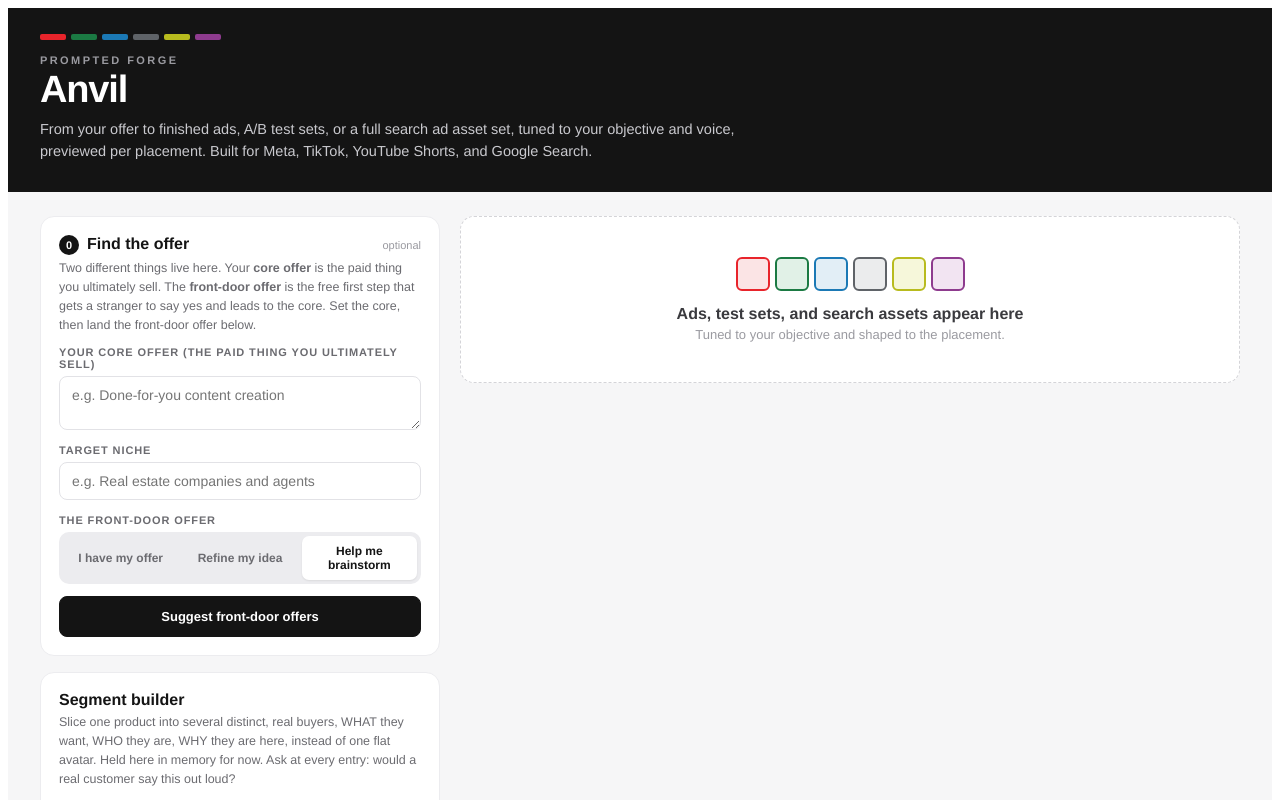
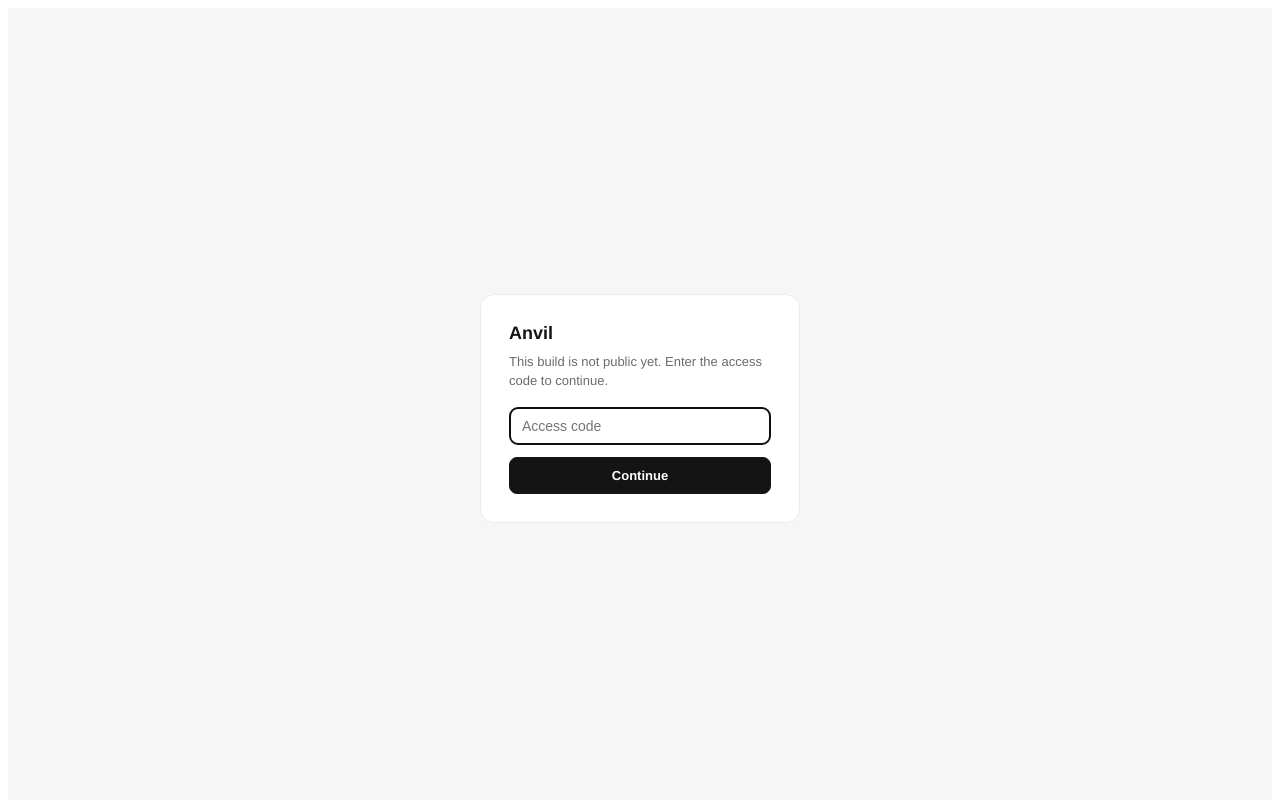
Before and after one commit to mariam741/anvil, a React (Vite) app: page / in a window 1280 px wide. Shown: the top 800 px of the page. Built offline with nearby package versions, Linux system fonts and the light colour scheme.

Commit message:
Add interim passcode gate in front of /api/generate

```diff
--- a/src/App.jsx
+++ b/src/App.jsx
@@ -230,6 +230,12 @@
   ],
 };
 const LEVER_CHECKLIST_STORAGE_KEY = "anvil_lever_checklist_checked";
+// Interim access gate, session-only on purpose so it does not silently persist
+// past a closed tab. Remove alongside the api/generate.js check once real auth ships.
+const ACCESS_CODE_STORAGE_KEY = "anvil_access_code";
+function getStoredAccessCode() {
+  try { return window.sessionStorage.getItem(ACCESS_CODE_STORAGE_KEY) || ""; } catch (e) { return ""; }
+}
 
 // Segment builder (WHAT, WHO, WHY). Milestone 1 only: capture the three input
 // layers and hold them in memory, shaped to match the segment entity in the
@@ -342,7 +348,7 @@
     try {
       res = await fetch("/api/generate", {
         method: "POST",
-        headers: { "Content-Type": "application/json" },
+        headers: { "Content-Type": "application/json", "x-app-passcode": getStoredAccessCode() },
         body: JSON.stringify({ prompt, max_tokens: maxTokens, ...(system ? { system } : {}) }),
         signal: controller.signal,
       });
@@ -357,6 +363,10 @@
       clearTimeout(timer);
     }
     if (!res.ok) {
+      if (res.status === 401) {
+        try { window.sessionStorage.removeItem(ACCESS_CODE_STORAGE_KEY); } catch (e) {}
+        throw new Error("Incorrect access code. Refresh the page and enter it again.");
+      }
       const transient = [429, 500, 502, 503, 529].includes(res.status);
       if (transient && attempt === 0) { await new Promise((r) => setTimeout(r, 1200)); continue; }
       let detail = "";
@@ -521,6 +531,10 @@
 
 
 export default function App() {
+  // Interim access gate. Session-only: closing the tab clears it, matching the
+  // fact this is a stopgap ahead of real auth, not a persistent login.
+  const [accessCode, setAccessCode] = useState(() => getStoredAccessCode());
+  const [accessCodeInput, setAccessCodeInput] = useState("");
   const [mode, setMode] = useState("guided");
   const [intake, setIntake] = useState({ core: "", niche: "", offer: "", audience: "", struggle: "", dream: "", hesitation: "", proof: "", corpus: "", brandName: "", domain: "", objective: "Lead generation", leadOffer: "", voice: "Plain & credible", regulated: false, awareness: "" });
   const [platform, setPlatform] = useState("Facebook");
@@ -1313,6 +1327,35 @@
     { k: "proof", q: "What proof do you have?", ph: "Results, testimonials, credentials, data, guarantees. Optional.", min: 48 },
   ];
   const conf = avatar && CONF[avatar.confidence] ? CONF[avatar.confidence] : CONF.low;
+
+  if (!accessCode) {
+    return (
+      <div style={{ minHeight: "100vh", display: "flex", alignItems: "center", justifyContent: "center", background: "#f6f6f7", fontFamily: "'Helvetica Neue', Helvetica, Arial, sans-serif" }}>
+        <form
+          onSubmit={(e) => {
+            e.preventDefault();
+            const v = accessCodeInput.trim();
+            if (!v) return;
+            try { window.sessionStorage.setItem(ACCESS_CODE_STORAGE_KEY, v); } catch (err) {}
+            setAccessCode(v);
+          }}
+          style={{ background: "#fff", border: "1px solid #ececef", borderRadius: 14, padding: 28, width: 320, boxSizing: "border-box" }}
+        >
+          <h2 style={{ margin: "0 0 8px", fontSize: 18, fontWeight: 800, color: "#141414" }}>Anvil</h2>
+          <p style={{ margin: "0 0 16px", fontSize: 13, color: "#6b6b70", lineHeight: 1.5 }}>This build is not public yet. Enter the access code to continue.</p>
+          <input
+            type="password"
+            autoFocus
+            value={accessCodeInput}
+            onChange={(e) => setAccessCodeInput(e.target.value)}
+            placeholder="Access code"
+            style={{ width: "100%", boxSizing: "border-box", border: "1px solid #e2e2e6", borderRadius: 8, padding: "10px 12px", fontSize: 14, marginBottom: 12 }}
+          />
+          <button type="submit" style={{ width: "100%", fontFamily: "inherit", fontWeight: 700, fontSize: 13, borderRadius: 8, padding: "10px 14px", cursor: "pointer", border: "1px solid #141414", background: "#141414", color: "#fff" }}>Continue</button>
+        </form>
+      </div>
+    );
+  }
 
   return (
     <div style={{ fontFamily: "'Helvetica Neue', Helvetica, Arial, sans-serif", color: "#141414", background: "#f6f6f7", minHeight: "100vh", padding: "0 0 64px" }}>
```
Also changed, not shown: api/generate.js (+18 -1 lines).
